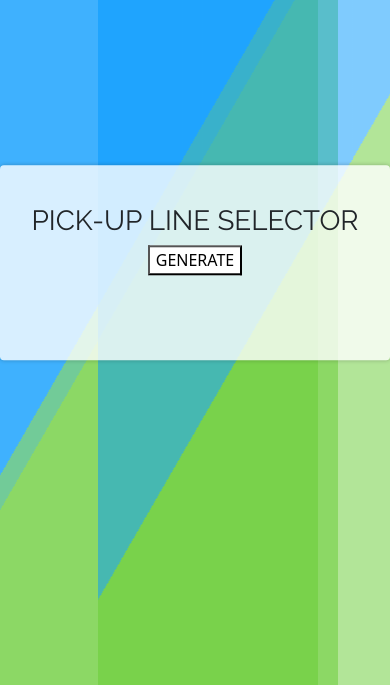
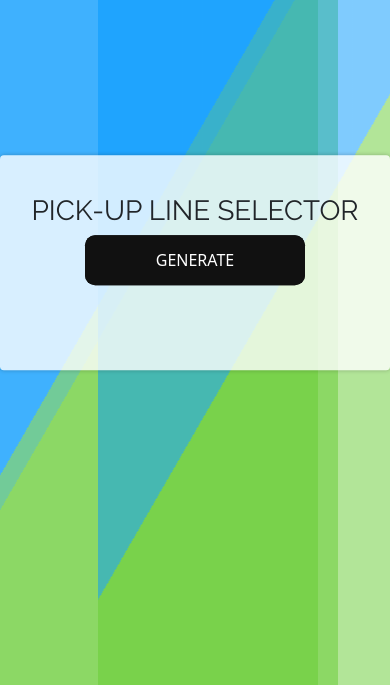
Before and after one commit to sankettank66/pickupline.github.io, a plain HTML site: page index.html in a window 390 px wide. Shown: the part 159-844 px from the top of the page. Drawn offline with nearby package versions, Linux system fonts and the light colour scheme.

Commit message:
updated css for buttons and made mobile responsive

```diff
--- a/index.css
+++ b/index.css
@@ -1,13 +1,8 @@
-/* .hea {
-  align-items: center;
-  font-family: Verdana, Geneva, Tahoma, sans-serif;
-  text-decoration: double underline;
-} */
 button {
   color: black;
   font-family: "Raleway", sans-serif;
   background-color: white;
-  border-radius: 50%;
+  border-radius: 10px;
 }
 html {
   height: 100%;
@@ -119,9 +114,7 @@
 .tooltip:hover .tooltiptext {
   visibility: visible;
 }
-.github {
-  margin-right: 100px;
-}
+
 img {
   width: 20px;
   height: 20px;
@@ -139,7 +132,7 @@
 }
 #mainc {
   height: 30px;
-  background-color: rgba(0, 0, 0, 0.7);
+  /* background-color: rgba(0, 0, 0, 0.7); */
 }
 @media only screen and (max-width: 600px) {
   #mainc {
@@ -155,9 +148,90 @@
     align-items: center;
     justify-items: center;
     text-align: center;
+    background-color: rgba(17, 17, 17);
+    border: 1px solid white;
   }
   .github {
     display: inline;
-    margin-left: 100px;
+    /* margin-left: 100px; */
   }
 }
+
+/* button effect */
+.glow-on-hover {
+  width: 220px;
+  height: 50px;
+  border: none;
+  outline: none;
+  color: #fff;
+  /* background-color: rgba(17, 17, 17, 0.9); */
+  background: #111;
+  cursor: pointer;
+  position: relative;
+  z-index: 0;
+  border-radius: 10px;
+}
+
+.glow-on-hover:before {
+  content: "";
+  background: linear-gradient(
+    45deg,
+    #ff0000,
+    #ff7300,
+    #fffb00,
+    #48ff00,
+    #00ffd5,
+    #002bff,
+    #7a00ff,
+    #ff00c8,
+    #ff0000
+  );
+  position: absolute;
+  top: -2px;
+  left: -2px;
+  background-size: 400%;
+  z-index: -1;
+  filter: blur(5px);
+  width: calc(100% + 4px);
+  height: calc(100% + 4px);
+  animation: glowing 20s linear infinite;
+  opacity: 0;
+  transition: opacity 0.3s ease-in-out;
+  border-radius: 10px;
+}
+
+.glow-on-hover:active {
+  color: #000;
+}
+
+.glow-on-hover:active:after {
+  background: transparent;
+}
+
+.glow-on-hover:hover:before {
+  opacity: 1;
+}
+
+.glow-on-hover:after {
+  z-index: -1;
+  content: "";
+  position: absolute;
+  width: 100%;
+  height: 100%;
+  background: #111;
+  left: 0;
+  top: 0;
+  border-radius: 10px;
+}
+
+@keyframes glowing {
+  0% {
+    background-position: 0 0;
+  }
+  50% {
+    background-position: 400% 0;
+  }
+  100% {
+    background-position: 0 0;
+  }
+}
```
